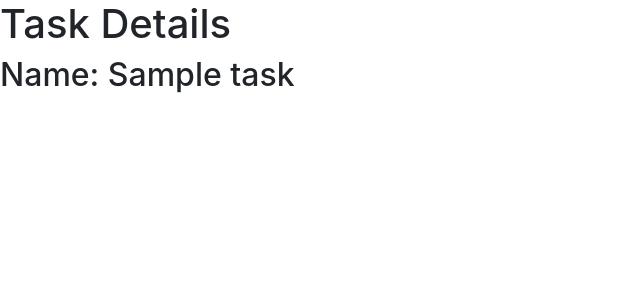
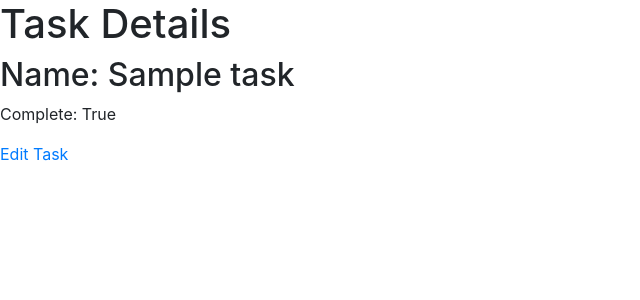
Before and after one commit to vesselindoychev/Django-Todo-App, a Django app: page /task-details/1/ in a window 1280 px wide. Shown: the part 42-342 px from the top of the page, without its empty margins (0-640 px from the left). Run offline with Django 3.2, Linux system fonts and the light colour scheme; tables that the repository leaves empty hold one stand-in row (values such as "Sample post"); some libraries are stand-ins or nearby versions.

Commit message:
Created Update Task View, added url and template to it

```diff
--- a/todo_app/templates/base/home.html
+++ b/todo_app/templates/base/home.html
@@ -2,5 +2,4 @@
 {% block content %}
     <h1>Organize it all with Todos Helper</h1>
     <a href="{% url 'create task' %}" type="button" class="btn btn-primary">Get Started</a>
-
 {% endblock %}
--- a/todo_app/templates/base/task_details.html
+++ b/todo_app/templates/base/task_details.html
@@ -2,4 +2,6 @@
 {% block content %}
     <h1>Task Details</h1>
     <h2>Name: {{ object.title }}</h2>
+    <p>Complete: {{ object.complete }}</p>
+    <a href="{% url 'edit task' object.id %}">Edit Task</a>
 {% endblock %}
--- a/todo_app/todo_app/base/urls.py
+++ b/todo_app/todo_app/base/urls.py
@@ -1,7 +1,7 @@
 from django.urls import path
 
 from todo_app.base.views.generic import HomeView
-from todo_app.base.views.tasks import TaskListView, TaskCreateView, TaskDetailsView
+from todo_app.base.views.tasks import TaskListView, TaskCreateView, TaskDetailsView, TaskEditView
 
 urlpatterns = (
     # Home
@@ -10,5 +10,6 @@ urlpatterns = (
     # Tasks
     path('tasks-lists/', TaskListView.as_view(), name='task lists'),
     path('task-create/', TaskCreateView.as_view(), name='create task'),
+    path('task-edit/<int:pk>/', TaskEditView.as_view(), name='edit task'),
     path('task-details/<int:pk>/', TaskDetailsView.as_view(), name='task details'),
 )
--- a/todo_app/todo_app/base/views/tasks.py
+++ b/todo_app/todo_app/base/views/tasks.py
@@ -2,7 +2,7 @@ from django.contrib.auth import mixins as auth_mixins
 from django.urls import reverse_lazy
 from django.views import generic as views
 
-from todo_app.base.forms.tasks import CreateTaskForm
+from todo_app.base.forms.tasks import CreateTaskForm, EditTaskForm
 from todo_app.base.models import Task
 
 
@@ -22,6 +22,15 @@ class TaskCreateView(views.CreateView):
         return super().form_valid(form)
 
 
+class TaskEditView(views.UpdateView):
+    model = Task
+    form_class = EditTaskForm
+    template_name = 'base/task_edit.html'
+
+    def get_success_url(self):
+        return reverse_lazy('task details', kwargs={'pk': self.object.pk})
+
+
 class TaskDetailsView(views.DetailView):
     model = Task
     template_name = 'base/task_details.html'
```
Also changed, not shown: todo_app/templates/base/task_edit.html (added, +10 -0 lines), todo_app/todo_app/base/forms/tasks.py (+11 -1 lines).
